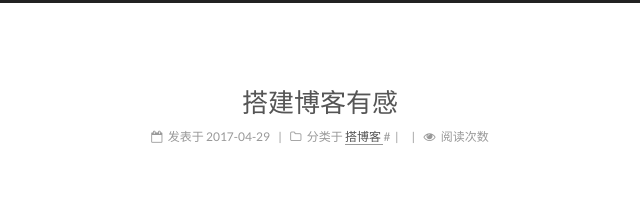
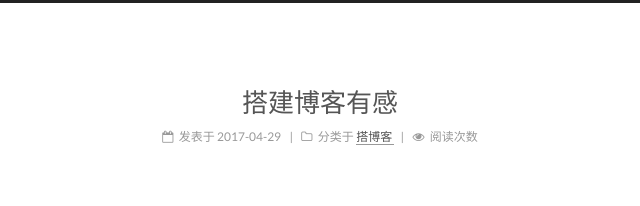
Before and after one commit to LWebwei/LWebwei.github.io, a plain HTML site: page 2017/04/29/my-new-post/index.html in a window 1280 px wide. Shown: the top 206 px of the page, 450-1090 px from the left. Drawn offline with Linux system fonts and the light colour scheme; some packages are replaced by stand-ins of ours; a script that the page names is missing.

Commit message:
Site updated: 2017-05-06 22:08:55

```diff
--- a/2017/04/29/my-new-post/index.html
+++ b/2017/04/29/my-new-post/index.html
@@ -350,7 +350,6 @@
 
 
              <span id="/2017/04/29/my-new-post/" class="leancloud_visitors" data-flag-title="搭建博客有感">
-				#&nbsp; | &nbsp;
                <span class="post-meta-divider">|</span>
                <span class="post-meta-item-icon">
                  <i class="fa fa-eye"></i>
```
Also changed, not shown: index.html (+0 -1 lines).
